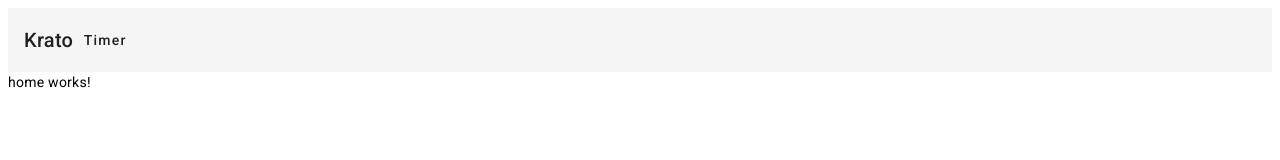
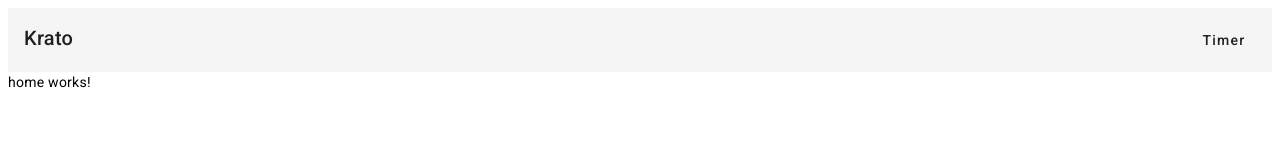
Before and after one commit to sneddonlewis/Krato, an Angular app in the folder webapp/: page / in a window 1280 px wide. Shown: the top 160 px of the page. Built offline with nearby package versions, Linux system fonts and the light colour scheme.

Commit message:
added spacer between nav links

```diff
--- a/webapp/src/app/navbar/navbar.component.html
+++ b/webapp/src/app/navbar/navbar.component.html
@@ -1,12 +1,15 @@
 <mat-toolbar>
   <mat-toolbar-row>
+    <span class="flex-container">
     <a (click)="navigateHome()" style="cursor: pointer">
       <span>Krato</span>
     </a>
+      <span class="spacer"></span>
     <ng-container>
       <button mat-button (click)="navigateTimer()">
         <span>Timer</span>
       </button>
     </ng-container>
+    </span>
   </mat-toolbar-row>
 </mat-toolbar>
--- a/webapp/src/app/navbar/navbar.component.scss
+++ b/webapp/src/app/navbar/navbar.component.scss
@@ -0,0 +1,8 @@
+.flex-container {
+  display: flex;
+  justify-content: space-between;
+  width: 100%;
+}
+.spacer {
+  flex: 1 1 auto;
+}
```
